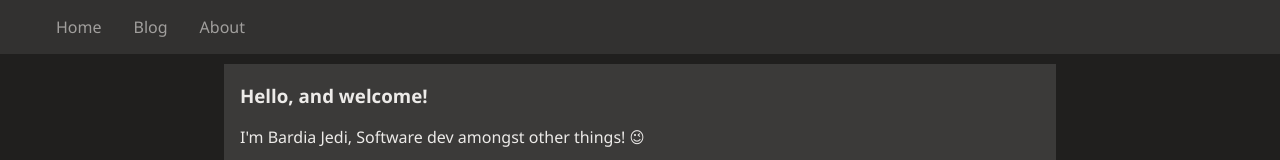
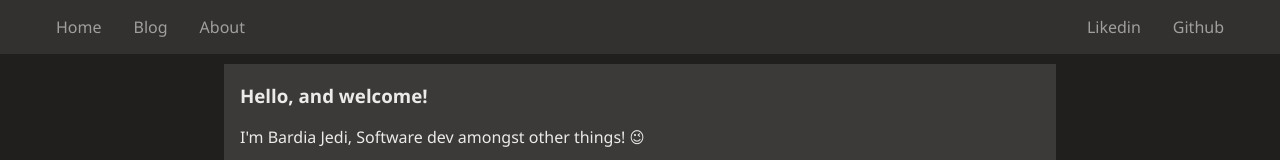
Before and after one commit to Luviz/bardiajedi.github.com, a React app: page / in a window 1280 px wide. Shown: the top 160 px of the page. Built offline with nearby package versions, Linux system fonts and the light colour scheme; the HTML template or start-up script is replaced by a standard one.

Commit message:
added links to gh ln

```diff
--- a/src/Nav.jsx
+++ b/src/Nav.jsx
@@ -11,12 +11,15 @@ export function NavItems(props){
         <NavItem text="Home" href="#" icon=""/>
         <NavItem text="Blog" href="#Blog" icon=""/>
         <NavItem text="About" href="#About" icon=""/>
+        <li className="nav-spacer"></li>
+        <NavItem text="Likedin" href="https://www.linkedin.com/in/bardia-jedi-3b2699b8/" target={"bjblog-ln"} icon=""/>
+        <NavItem text="Github" href="https://github.com/luviz" target={"bjblog-gh"} icon=""/>
     </ul>
 }
 
 export function NavItem(props){
     return <li className="nav-listItem">
-        <a href={props.href}>
+        <a href={props.href} target={props.target}>
             {/* // icon */}
             <span>{props.text}</span>
         </a>
--- a/src/nav.jsx
+++ b/src/nav.jsx
@@ -11,12 +11,15 @@ export function NavItems(props){
         <NavItem text="Home" href="#" icon=""/>
         <NavItem text="Blog" href="#Blog" icon=""/>
         <NavItem text="About" href="#About" icon=""/>
+        <li className="nav-spacer"></li>
+        <NavItem text="Likedin" href="https://www.linkedin.com/in/bardia-jedi-3b2699b8/" target={"bjblog-ln"} icon=""/>
+        <NavItem text="Github" href="https://github.com/luviz" target={"bjblog-gh"} icon=""/>
     </ul>
 }
 
 export function NavItem(props){
     return <li className="nav-listItem">
-        <a href={props.href}>
+        <a href={props.href} target={props.target}>
             {/* // icon */}
             <span>{props.text}</span>
         </a>
--- a/src/styles.css
+++ b/src/styles.css
@@ -52,12 +52,17 @@ ul {
     margin: 0;
     list-style-type: none;
     display: flex;
+    align-items: flex-end;
+    padding: 0 40px;
 }
 
 .nav-listItem {
     padding: 1rem;
 }
 
+.nav-spacer {
+    flex-grow: 2;
+}
 .nav-listItem >
 a {
     text-decoration: none;
```
